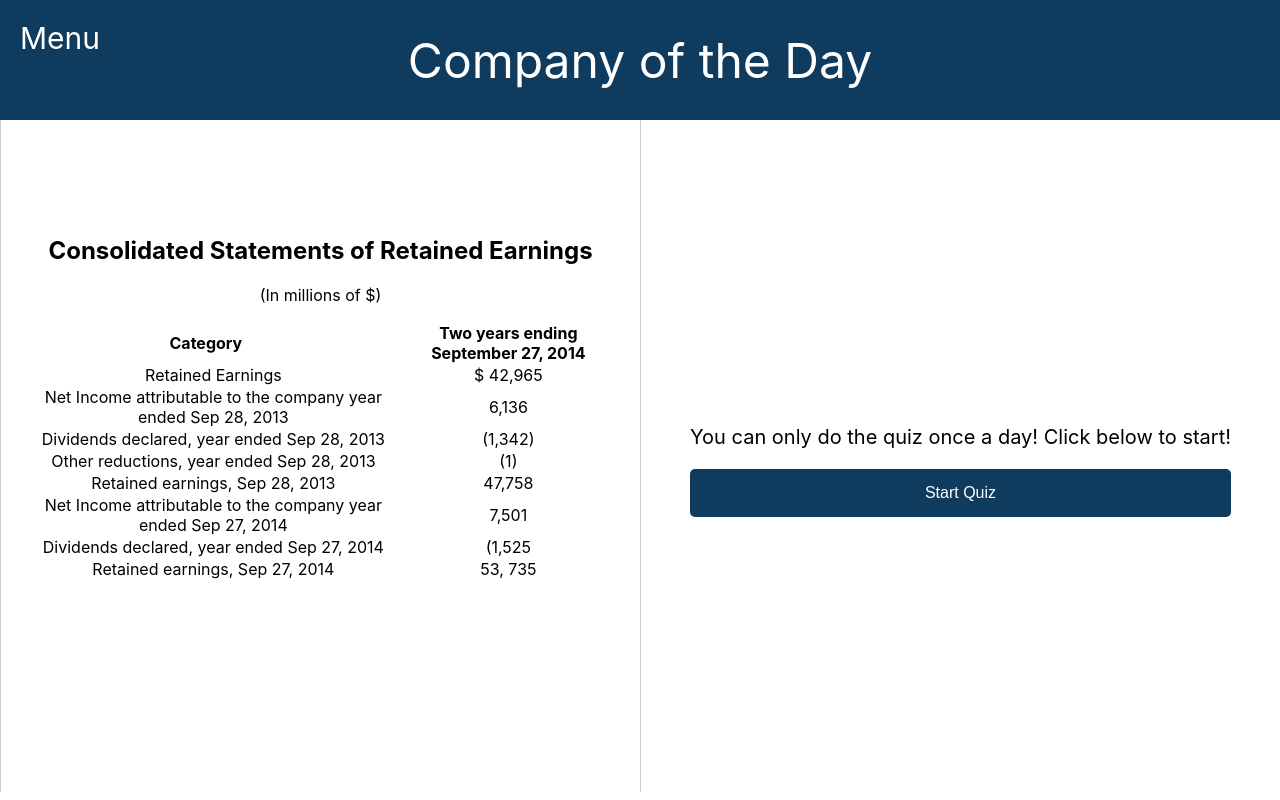
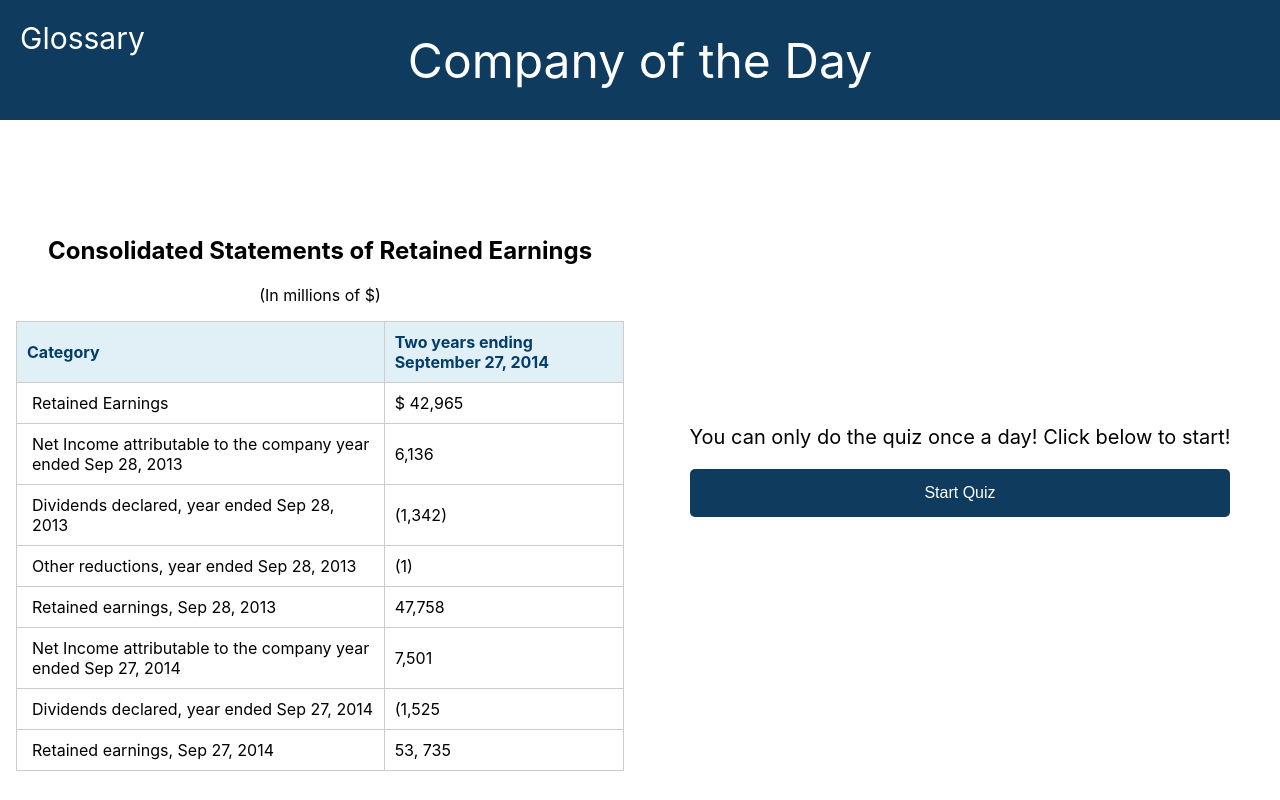
Before and after one commit to Alhareth27/Comp225, a React (Create React App) app in the folder my-react-app/: page / in a window 1280 px wide. Built offline with nearby package versions, Linux system fonts and the light colour scheme.

Commit message:
updated tables, one choice question, aesthetic fixes

```diff
--- a/my-react-app/src/App.css
+++ b/my-react-app/src/App.css
@@ -20,7 +20,6 @@
 .App-column {
   flex: 50%;
 	height: 84vh;
-  border-left: 1px solid #ccc;
   display: flex;
   justify-content: center;
   align-items: center;
--- a/my-react-app/src/components/FinanceShelf/FinanceShelf.css
+++ b/my-react-app/src/components/FinanceShelf/FinanceShelf.css
@@ -3,7 +3,7 @@
   }
 
   .sidebar-menu-icon {
-    position: fixed;
+    position: relative;
     top: 20px;
     left: 20px;
     cursor: pointer;
--- a/my-react-app/src/components/FinanceShelf/FinanceShelf.js
+++ b/my-react-app/src/components/FinanceShelf/FinanceShelf.js
@@ -33,7 +33,7 @@ const FinanceShelf = () => {
   return (
     <div className="finance-shelf-container" ref={shelfRef}>
       <div className="sidebar-menu-icon" onClick={toggleShelf}>
-        Menu
+        Glossary
       </div>
       {isOpen && (
         <div className="shelf">
--- a/my-react-app/src/components/IncomeStmt/IncomeStmt.css
+++ b/my-react-app/src/components/IncomeStmt/IncomeStmt.css
@@ -1,14 +1,25 @@
 .IncomeStmtTable table {
   border-collapse: collapse;
   width: 100%;
+  background-color: #ffffff;
 }
 
 .IncomeStmtTable th, .IncomeStmtTable td {
-    border: 1px solid grey;
+  border: 1px solid #ccc;
   padding: 10px;
   text-align: left;
 }
 
 .IncomeStmtTable th {
-    background-color: #f2f2f2;
+  background-color: #e1eff6;
+  color: #033e6b;
+  font-weight: bold;
 }
+
+.IncomeStmtTable td {
+  background-color: #ffffff;
+}
+
+.IncomeStmtTable tr:hover {
+  background-color: #f9f9f9;
+}
--- a/my-react-app/src/components/Quiz/Quiz.js
+++ b/my-react-app/src/components/Quiz/Quiz.js
@@ -145,9 +145,7 @@ const Quiz = () => {
 
   const handleOptionSelect = (option) => {
     setSelectedOption(option);
-    if (questions[currentQuestionIndex].correctAnswer === option) {
-      setExplanationShown(true);
-    }
+    setExplanationShown(true);
   };
 
   const handleNextQuestion = () => {
--- a/my-react-app/src/components/RetEarn/RetEarnTable.css
+++ b/my-react-app/src/components/RetEarn/RetEarnTable.css
@@ -1,14 +1,25 @@
-.RetEarnTable table {
+.RetEarTable table {
   border-collapse: collapse;
   width: 100%;
+  background-color: #ffffff;
 }
 
-  .RetEarnTable th, .RetEarnTable td {
-    border: 1px solid grey;
+.RetEarTable th, .RetEarTable td {
+  border: 1px solid #ccc;
   padding: 10px;
   text-align: left;
 }
 
-  .RetEarnTable th {
-    background-color: #f2f2f2;
+.RetEarTable th {
+  background-color: #e1eff6;
+  color: #033e6b;
+  font-weight: bold;
 }
+
+.RetEarTable td {
+  background-color: #ffffff;
+}
+
+.RetEarTable tr:hover {
+  background-color: #f9f9f9;
+}
--- a/my-react-app/src/components/StmtOpsTable/StmtOpsTable.css
+++ b/my-react-app/src/components/StmtOpsTable/StmtOpsTable.css
@@ -1,14 +1,25 @@
 .ConsolidatedStatementsTable table {
   border-collapse: collapse;
   width: 100%;
+  background-color: #ffffff;
 }
 
 .ConsolidatedStatementsTable th, .ConsolidatedStatementsTable td {
-    border: 1px solid grey;
+  border: 1px solid #ccc;
   padding: 10px;
   text-align: left;
 }
 
 .ConsolidatedStatementsTable th {
-    background-color: #f2f2f2;
+  background-color: #e1eff6;
+  color: #033e6b;
+  font-weight: bold;
 }
+
+.ConsolidatedStatementsTable td {
+  background-color: #ffffff;
+}
+
+.ConsolidatedStatementsTable tr:hover {
+  background-color: #f9f9f9;
+}
```
Lines whose indentation alone changed are shown as unchanged.
